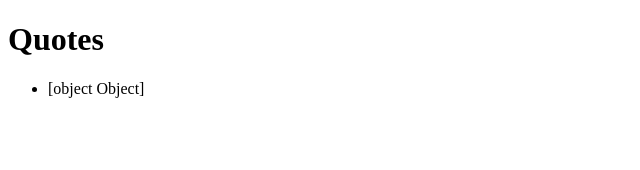
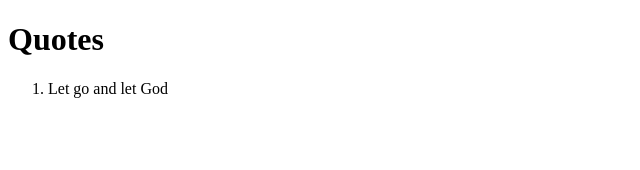
Before and after one commit to kelvin-wahome/Quotes, an Angular app: page / in a window 1280 px wide. Shown: the top 170 px of the page, without its empty margins (0-640 px from the left). Built offline with nearby package versions, Linux system fonts and the light colour scheme.

Commit message:
Added component quote

```diff
--- a/src/app/app.component.html
+++ b/src/app/app.component.html
@@ -1,4 +1,5 @@
 <h1>Quotes</h1>
-<ul>
-  <li *ngFor='let quote of quotes'>{{quote}}</li>
-</ul>
+<ol>
+  <li *ngFor='let quote of quotes'>{{quote.name}}</li>
+
+</ol>
--- a/src/app/app.module.ts
+++ b/src/app/app.module.ts
@@ -3,10 +3,12 @@
 
 import { AppRoutingModule } from './app-routing.module';
 import { AppComponent } from './app.component';
+import { QuoteComponent } from './quote/quote.component';
 
 @NgModule({
   declarations: [
-    AppComponent
+    AppComponent,
+    QuoteComponent
   ],
   imports: [
     BrowserModule,
--- a/src/app/quote.ts
+++ b/src/app/quote.ts
@@ -1,3 +1,3 @@
 export class Quote {
-  constructor(public id:number, public name:string, public author:string, public username:string)
+  constructor(public id:number, public name:string, public author:string, public username:string){}
 }
--- /dev/null
+++ b/src/app/quote/quote.component.html
@@ -0,0 +1,3 @@
+<p>
+  quote works!
+</p>
--- /dev/null
+++ b/src/app/quote/quote.component.ts
@@ -0,0 +1,15 @@
+import { Component, OnInit } from '@angular/core';
+
+@Component({
+  selector: 'app-quote',
+  templateUrl: './quote.component.html',
+  styleUrls: ['./quote.component.css']
+})
+export class QuoteComponent implements OnInit {
+
+  constructor() { }
+
+  ngOnInit() {
+  }
+
+}
```
Also changed, not shown: src/app/quote/quote.component.css (added), 1 other file (tests, documents, lock files or other folders).
